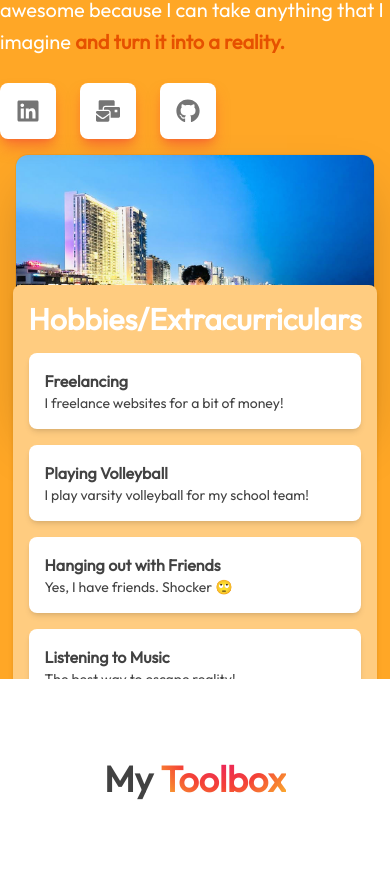
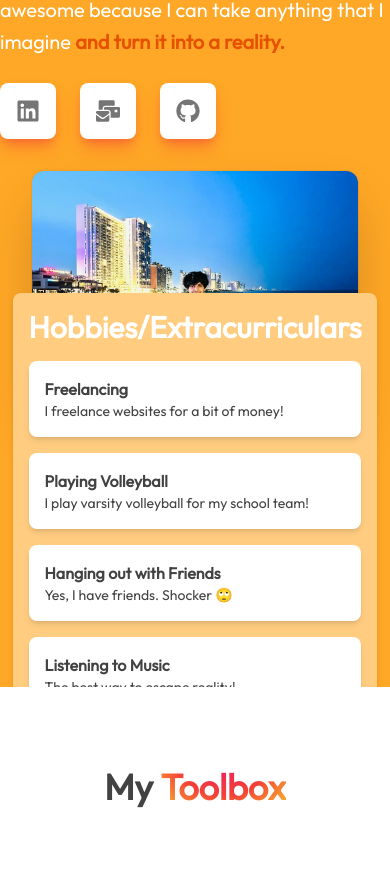
Before and after one commit to PkTheCoda/portfolio, a React (Vite) app: page / in a window 390 px wide. Shown: the part 1156-2039 px from the top of the page. Built offline with nearby package versions, Linux system fonts and the light colour scheme.

Commit message:
finished about section - real

```diff
--- a/src/Components/AboutSection.jsx
+++ b/src/Components/AboutSection.jsx
@@ -13,7 +13,7 @@ export default function AboutMe() {
                     <div class="lg:mx-auto lg:grid lg:max-w-8xl lg:grid-flow-col-dense lg:grid-cols-2 lg:gap-24 lg:px-8 ">
                         <div class="mx-auto max-w-xl lg:mx-0 lg:max-w-none lg:py-16 lg:px-0 ">
 
-                            <div className='pl-0 lg:pl-40'>
+                            <div className='pl-0 lg:pl-10 xl:pl-40'>
                                 <div>
                                     <span class="flex h-12 w-12 items-center justify-center rounded-xl bg-white">
                                         <IoChatboxEllipses className='h-8 w-8 text-orange-900'/>
@@ -46,7 +46,7 @@ export default function AboutMe() {
                             </div>
                         </div>
                         <div class="w-full flex items-center justify-center">
-                            <div class="p-4 lg:p-0">
+                            <div class="p-8 lg:p-0">
                                 <img loading="lazy"
                                     class="rounded-xl lg:my-0 shadow-2xl ring-1 ring-black ring-opacity-5"
                                     src={mePicture}/>
```
